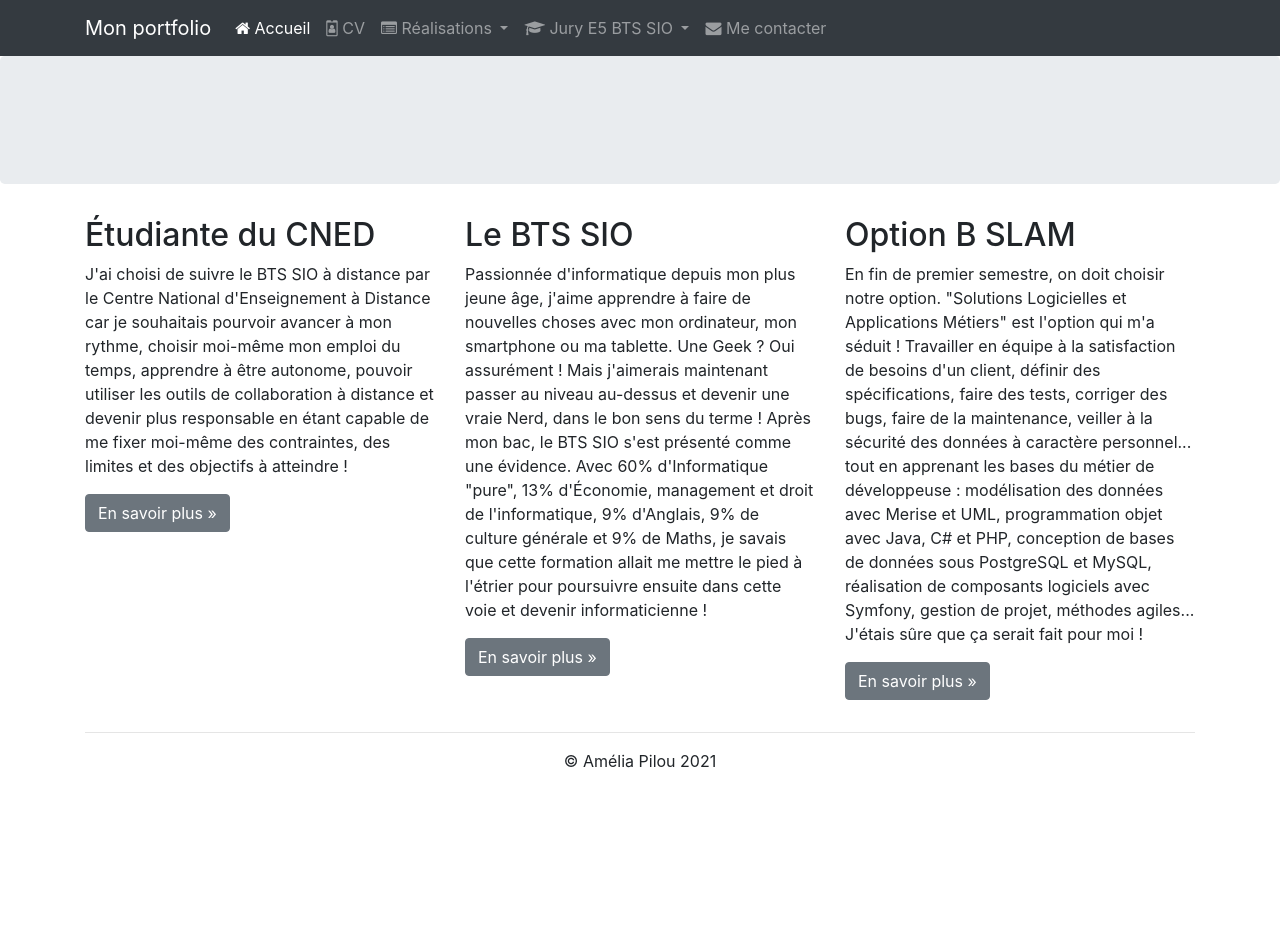
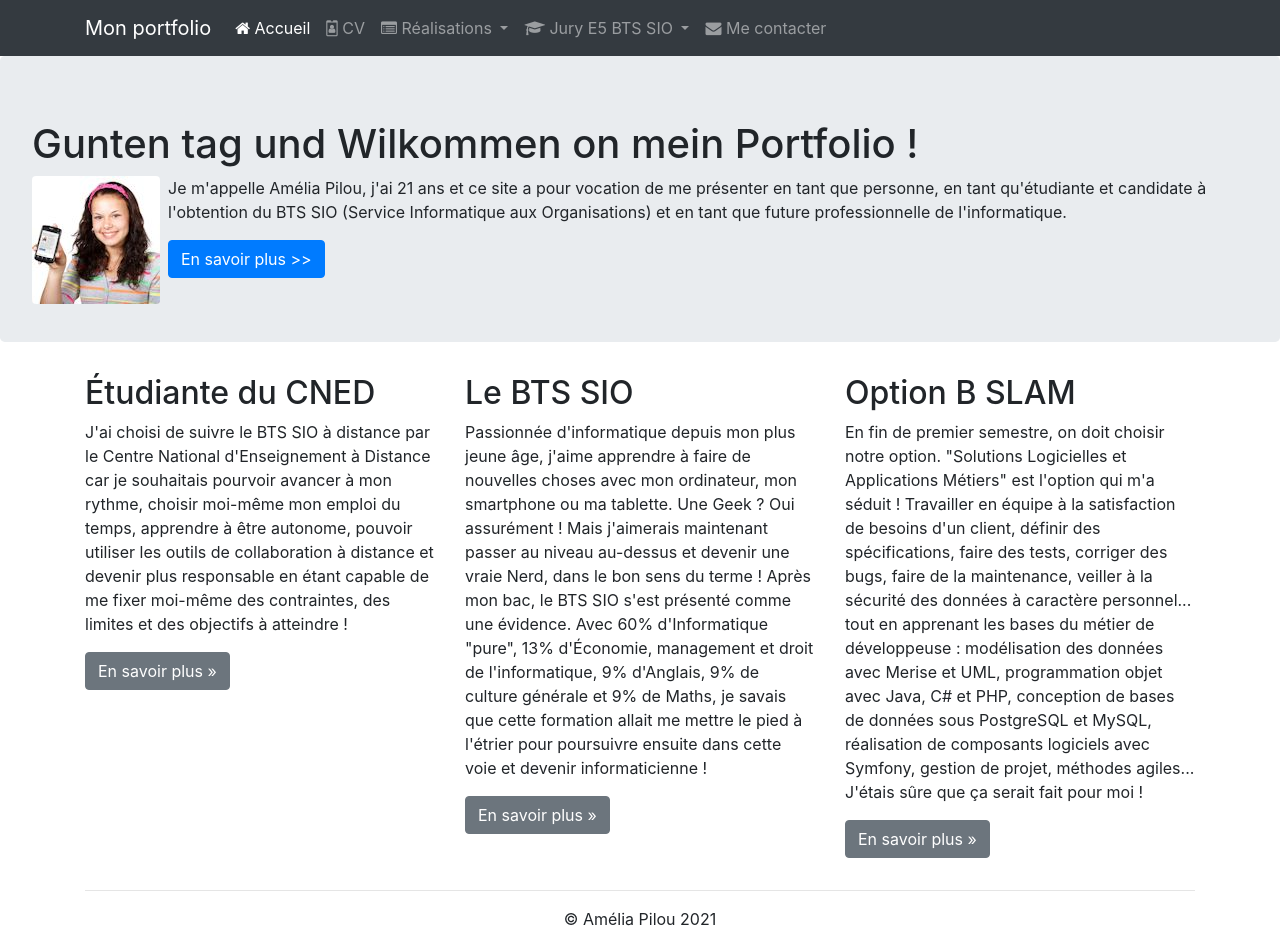
Before and after one commit to JeremyGrmt/jeremygrmt.github.io, a plain HTML site: page index.html in a window 1280 px wide. Before the commit the page ends 800 px from the top, so only its background shows below. Drawn offline with nearby package versions, Linux system fonts and the light colour scheme.

Commit message:
adding jumbotron with picture and presentation text and a button that lead to nothing

```diff
--- a/index.html
+++ b/index.html
@@ -116,7 +116,15 @@
             </div>
         </nav>
 
-        <div class="jumbotron"></div> <!-- Emplacement pour le contenu principal de la page -->
+        <div class="jumbotron">
+            <H1>Gunten tag und Wilkommen on mein Portfolio !</H1>
+            <img src="images/AmeliaPilou.jpg" class="rounded float-left mr-2" alt=""/>
+            <p>Je m'appelle Amélia Pilou, j'ai 21 ans et ce site a pour vocation de me présenter
+            en tant que personne, en tant qu'étudiante et candidate à l'obtention du BTS SIO (Service Informatique aux Organisations) et en tant que future professionnelle
+            de l'informatique.</p>
+            <a class="btn btn-primary" href="#" role="button">En savoir plus >></a>
+
+        </div> <!-- Emplacement pour le contenu principal de la page -->
         <footer>
             <div class="container">
                 <div class="row">
```
